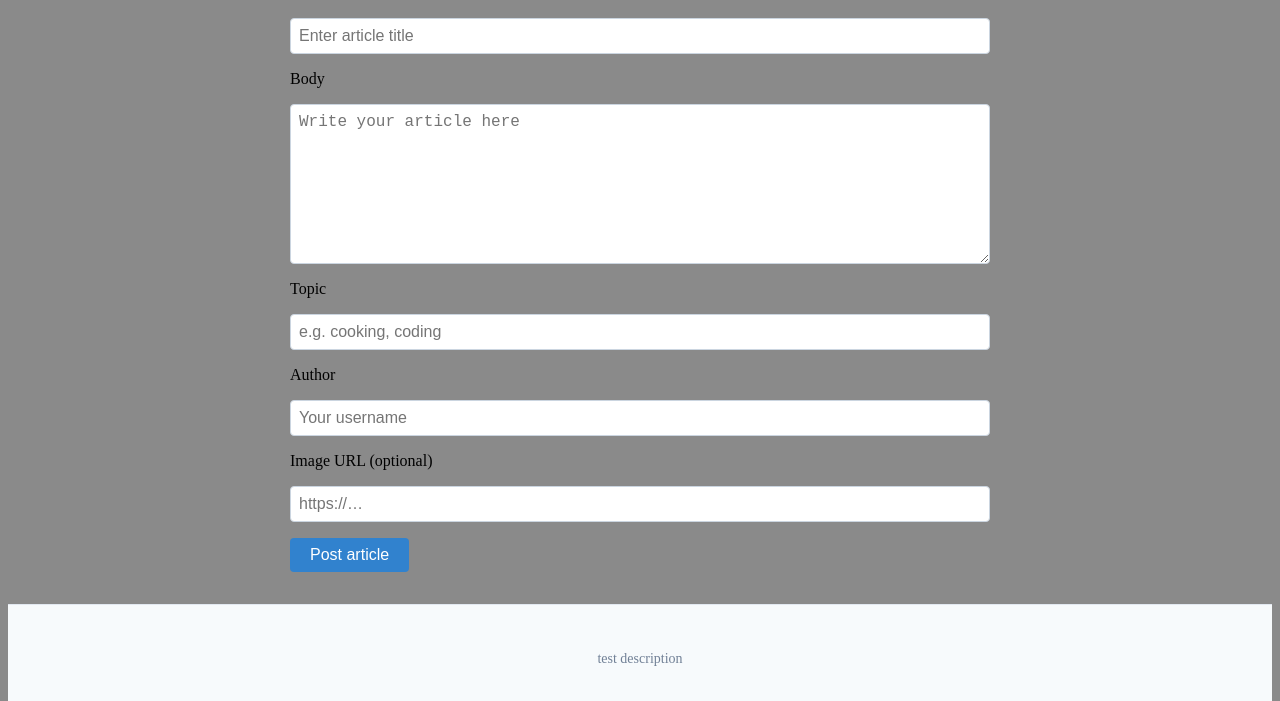
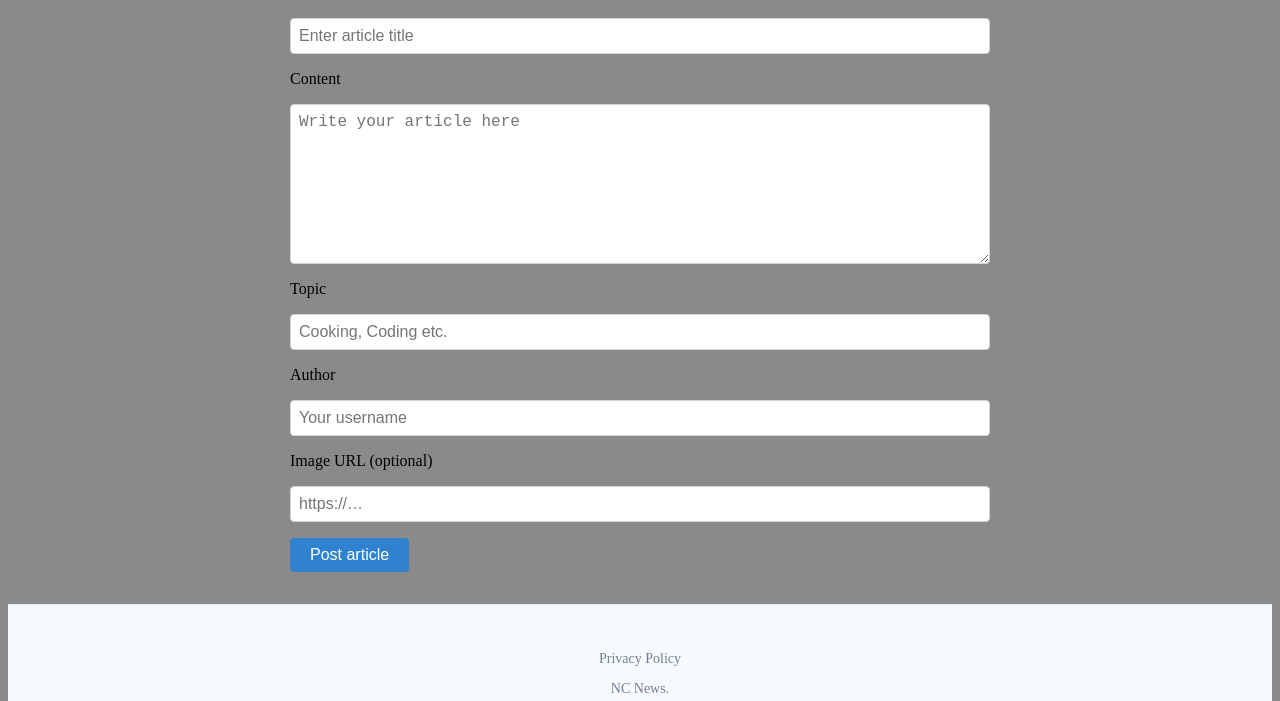
Before and after one commit to Vanitk1/nc-news, a React (Vite) app: page /create in a window 1280 px wide. Shown: the part 251-952 px from the top of the page. Built offline with nearby package versions, Linux system fonts and the light colour scheme.

Commit message:
edited footer

```diff
--- a/src/App.css
+++ b/src/App.css
@@ -32,8 +32,6 @@ body {
   color: white;
   text-align: center;
 } */
-
-/* ================== */
 
 .article-location {
   font-size: 1rem;
@@ -233,8 +231,6 @@ textarea {
   align-items: center;
 }
 
-/* ==================== */
-
 .homepage-container,
 .container {
   max-width: 1280px;
@@ -242,7 +238,8 @@ textarea {
   padding: 1rem;
 }
 
-.article-header {
+.article-header,
+.article-tag {
   text-align: center;
 }
 
@@ -281,8 +278,6 @@ textarea {
 .text-center {
   text-align: center;
 }
-
-/* =================== */
 
 .upvote-button {
   background: none;
@@ -344,10 +339,6 @@ textarea {
   text-decoration: underline;
 }
 
-.one {
-  color: lightgray;
-}
-
 .topic-grid {
   display: grid;
   grid-template-columns: repeat(auto-fit, minmax(220px, 1fr));
@@ -396,8 +387,6 @@ textarea {
   text-align: center;
   color: #000000;
 }
-
-/* =========== */
 
 .create-container {
   max-width: 700px;
--- a/src/App.jsx
+++ b/src/App.jsx
@@ -16,9 +16,3 @@ function App() {
 }
 
 export default App
-
-
-/*notes for myself when refactoring at the end
-
-create a custom hook for loading/error
-*/
--- a/src/components/Footer.jsx
+++ b/src/components/Footer.jsx
@@ -3,7 +3,8 @@ const Footer = () => {
     return (
     <footer className="website-footer">
         <div className="container">
-            <p>test description</p>
+            <p>Privacy Policy</p>
+            <p>NC News.</p>
         </div>
     </footer>
     )
--- a/src/pages/createPage.jsx
+++ b/src/pages/createPage.jsx
@@ -3,13 +3,13 @@ import axios from 'axios';
 import { useNavigate } from 'react-router-dom';
 
 const CreatePage = () => {
-  const [title, setTitle]       = useState('');
-  const [body, setBody]         = useState('');
-  const [topic, setTopic]       = useState('');
-  const [author, setAuthor]     = useState('');
-  const [imageUrl, setImageUrl] = useState('');
-  const [loading, setLoading]   = useState(false);
-  const [error, setError]       = useState(null);
+  const [title, setTitle] = useState("");
+  const [body, setBody] = useState("");
+  const [topic, setTopic] = useState("");
+  const [author, setAuthor] = useState("");
+  const [imageUrl, setImageUrl] = useState("");
+  const [loading, setLoading] = useState(false);
+  const [error, setError] = useState(null);
   const navigate = useNavigate();
 
   const handleSubmit = async (e) => {
@@ -60,9 +60,9 @@ const CreatePage = () => {
           placeholder="Enter article title"
         />
 
-        <label htmlFor="body">Body</label>
+        <label htmlFor="content">Content</label>
         <textarea
-          id="body"
+          id="content"
           rows="8"
           value={body}
           onChange={e => setBody(e.target.value)}
@@ -77,7 +77,7 @@ const CreatePage = () => {
           value={topic}
           onChange={e => setTopic(e.target.value)}
           required
-          placeholder="e.g. cooking, coding"
+          placeholder="Cooking, Coding etc."
         />
 
         <label htmlFor="author">Author</label>
```
